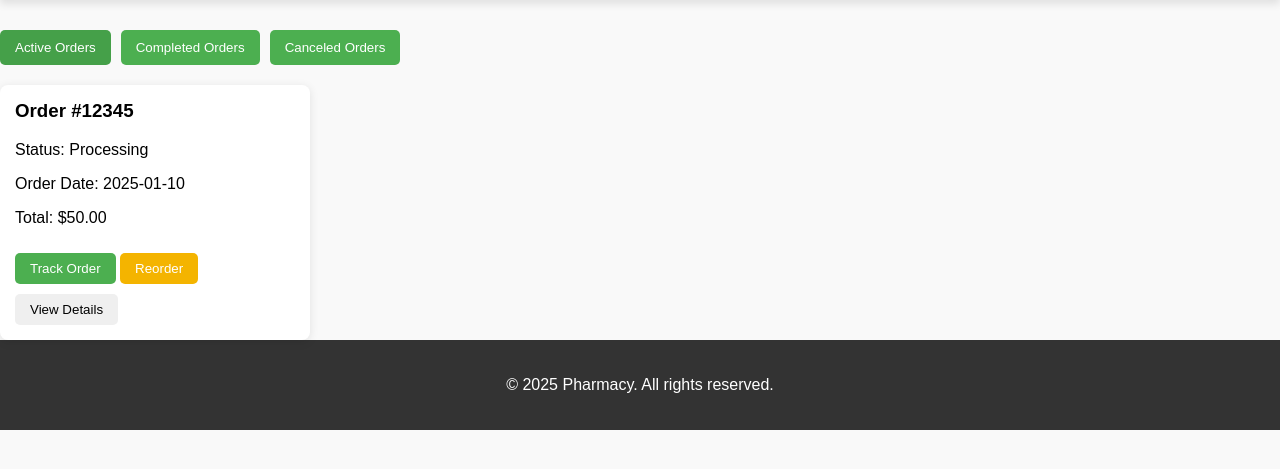
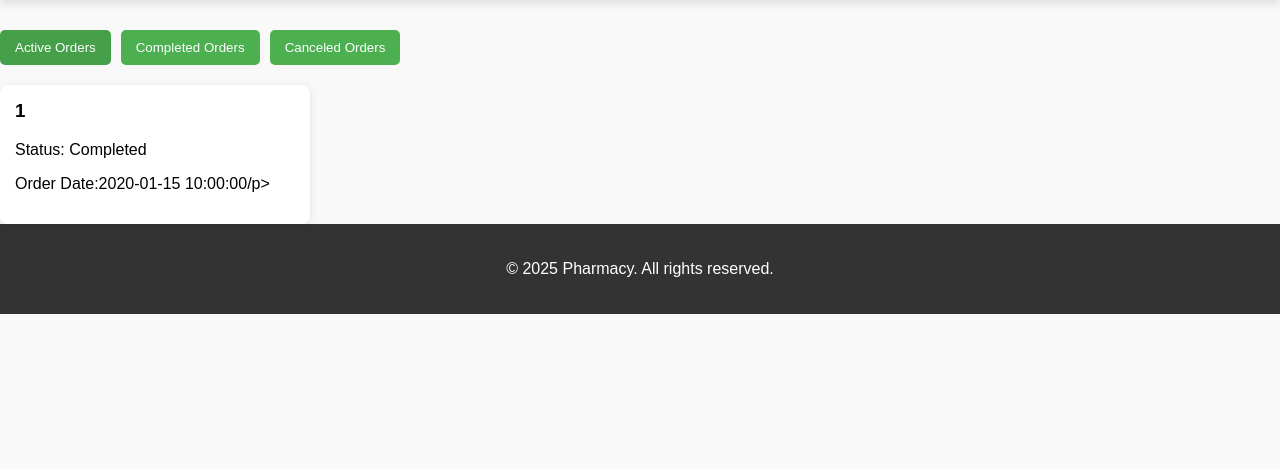
Before and after one commit to Flass23/Pharmacy, a Flask app: page /myorder in a window 1280 px wide. Shown: the part 63-532 px from the top of the page. Run offline with Flask 3, Linux system fonts and the light colour scheme; a user stored in the database is signed in; tables that the repository leaves empty hold one stand-in row (values such as "Sample post"); parts of the project's set-up code (start-up, migrations or seed data) failed here and were passed over.

```diff
--- a/application/__init__.py
+++ b/application/__init__.py
@@ -6,7 +6,7 @@
 
 db = SQLAlchemy()
 UPLOAD_PATH = 'static/css/images/profiles/'
-UPLOAD_POSTS = 'static/css/images/posts/'
+
 UPLOAD_PRODUCTS = 'static/css/images/products/'
 
 login_manager = LoginManager()
@@ -21,7 +21,7 @@
 
     login_manager.init_app(app)
     app.config['UPLOAD_PATH'] = UPLOAD_PATH
-    app.config['UPLOAD_POSTS'] = UPLOAD_POSTS
+
     app.config['UPLOAD_PRODUCTS'] = UPLOAD_PRODUCTS
 
     db.init_app(app)
--- a/application/main/views.py
+++ b/application/main/views.py
@@ -43,7 +43,7 @@ def myorders():
             total = total_amount
 
     return render_template('myorder.html',  order=order,
-                           user=user, total=total, discount=discount)
+                           user=user, total=total)
 
 
 @main.route('/home')
--- a/application/models.py
+++ b/application/models.py
@@ -2,7 +2,10 @@ from flask_login import UserMixin, AnonymousUserMixin
 from itsdangerous import TimedSerializer
 from flask import current_app
 from . import login_manager, db
+
 from datetime import datetime
+from flask_migrate import Migrate
+
 
 class Product(db.Model):
     __searchable__ = ['productname', 'description']
@@ -81,6 +84,7 @@ class Order(db.Model):
     id = db.Column(db.Integer, primary_key=True)
     user_id = db.Column(db.Integer, db.ForeignKey('user.id'), nullable=False)
     create_at = db.Column(db.DateTime, default=datetime.utcnow)
+    #location = db.Column(db.String(100), nullable=False)
     status = db.Column(db.String(40), nullable=False, default='Pending')
     payment = db.Column(db.String(40), nullable=False, default='Cash')
     transactionID = db.Column(db.String(90), default='None')
--- a/application/templates/admin/vieworders.html
+++ b/application/templates/admin/vieworders.html
@@ -23,7 +23,7 @@
         <p> Total Cost: M{{ total }} </p>
        <p>On {{user_order.create_at.strftime('%Y - %m - %d @ %H:%M')}}</p>
       <div class="table-responsive small">
-        <table class="table table-striped table-sm">
+        <table class="orders-table ">
           <thead>
 
             <tr>
--- a/application/templates/myorder.html
+++ b/application/templates/myorder.html
@@ -36,15 +36,14 @@
 
         <!-- Active Orders -->
         <section class="order-list" id="active-orders">
+            {%for order in order%}
             <div class="order-card">
-                <h3>Order #12345</h3>
-                <p>Status: Processing</p>
-                <p>Order Date: 2025-01-10</p>
-                <p>Total: $50.00</p>
-                <button class="track-order">Track Order</button>
-                <button class="reorder">Reorder</button>
-                <button class="view-details" data-order-id="12345">View Details</button>
+                <h3>{{order.id}}</h3>
+                <p>Status: {{order.status}}</p>
+                <p>Order Date:{{order.create_at}}/p>
+
             </div>
+            {%endfor%}
             <!-- Repeat order-card for more orders -->
         </section>
 
```
Also changed, not shown: application/admin/views.py (+31 -27 lines), application/static/css/images/products/16b9e5be5b1caec5a1.png (added), application/static/css/images/products/567db261bae9e18e84.jpg (added), application/static/css/images/products/711750a9ba4c083932.jpg (added), application/static/css/images/products/8733a84d6bad3dddeb.jpg (added), application/static/css/images/products/aaa6457b471e128877.jpg (added), data-dev.sqlite.db.
